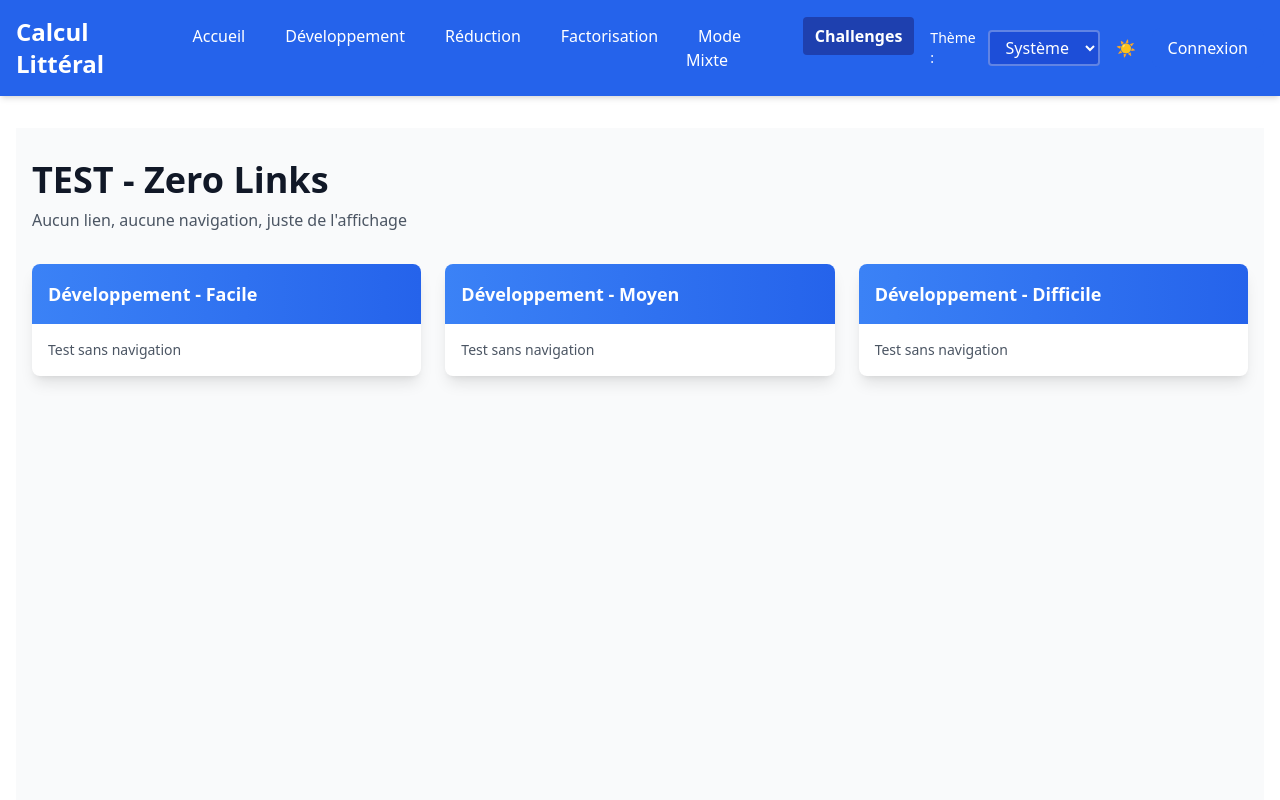
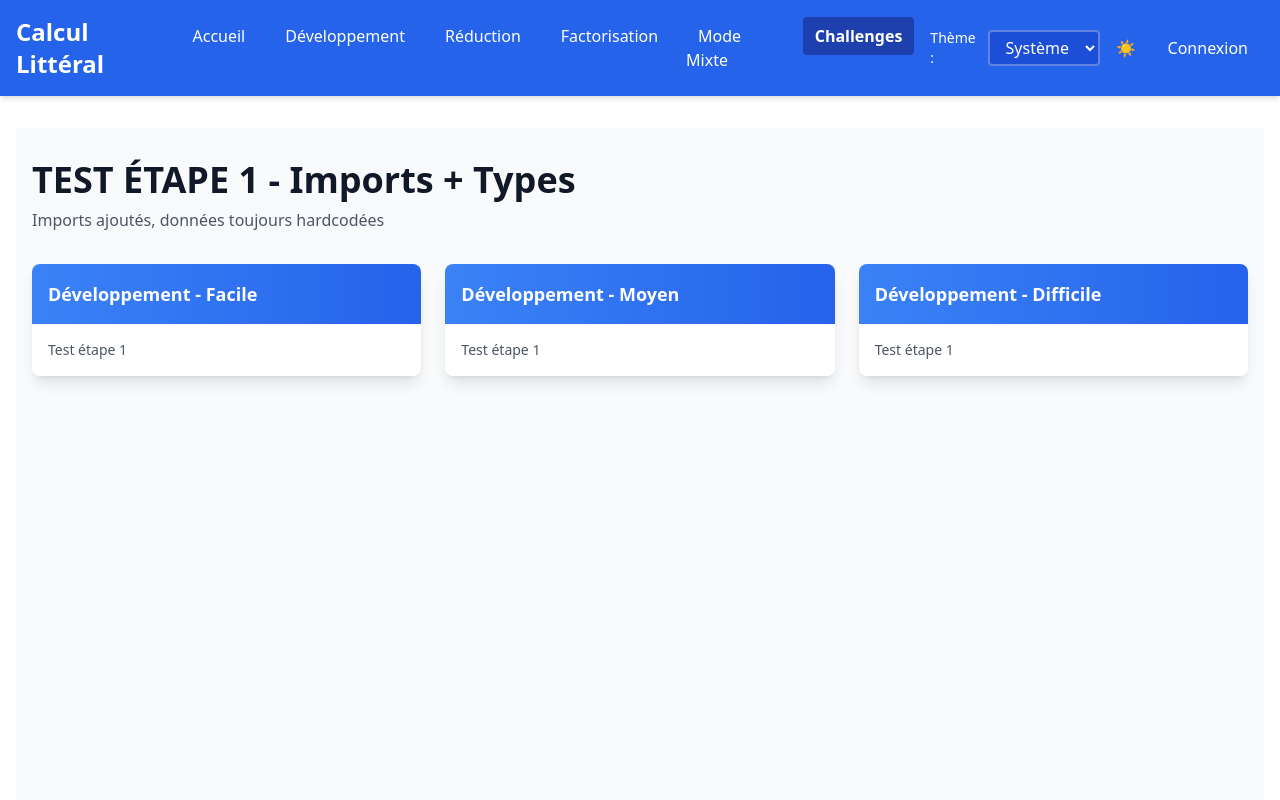
Before and after one commit to EP-portfolio/Calcul_Litteral, a Next.js app: page /challenges in a window 1280 px wide. Shown: the top 800 px of the page. Built offline with nearby package versions, Linux system fonts and the light colour scheme; no server answers.

Commit message:
ÉTAPE 1: Réintégration imports + types (données hardcodées)

```diff
--- a/app/challenges/page.tsx
+++ b/app/challenges/page.tsx
@@ -1,7 +1,24 @@
 'use client'
 
+import { useState, useEffect } from 'react'
+import { createClient } from '@/lib/supabase/client'
+import Link from 'next/link'
+import { Difficulty, Competence } from '@/types/database'
+import { getChallengeTitle, getChallengeDescription } from '@/lib/challengeGenerator'
+import { useRouter } from 'next/navigation'
+import { getAllUserProgress } from '@/lib/database/challenges'
+
+interface ChallengeCardData {
+  competence: Competence
+  difficulty: Difficulty
+  title: string
+  description: string
+  isCompleted: boolean
+  score: number | null
+}
+
 export default function ChallengesPage() {
-  // VERSION ABSOLUMENT MINIMALE - ZÉRO LIEN
+  // ÉTAPE 1: Imports + Types - Données toujours hardcodées
   const challenges = [
     { title: 'Développement - Facile', color: 'from-blue-500 to-blue-600' },
     { title: 'Développement - Moyen', color: 'from-blue-500 to-blue-600' },
@@ -11,9 +28,11 @@ export default function ChallengesPage() {
   return (
     <main className="min-h-screen bg-gray-50 dark:bg-gray-900 py-8 px-4">
       <div className="container mx-auto max-w-7xl">
-        <h1 className="text-4xl font-bold text-gray-900 dark:text-white mb-2">TEST - Zero Links</h1>
+        <h1 className="text-4xl font-bold text-gray-900 dark:text-white mb-2">
+          TEST ÉTAPE 1 - Imports + Types
+        </h1>
         <p className="text-gray-600 dark:text-gray-400">
-          Aucun lien, aucune navigation, juste de l&apos;affichage
+          Imports ajoutés, données toujours hardcodées
         </p>
 
         <div className="grid grid-cols-1 md:grid-cols-2 lg:grid-cols-3 gap-6 mt-8">
@@ -26,7 +45,7 @@ export default function ChallengesPage() {
                 <h3 className="text-lg font-bold">{challenge.title}</h3>
               </div>
               <div className="p-4">
-                <p className="text-gray-600 dark:text-gray-400 text-sm">Test sans navigation</p>
+                <p className="text-gray-600 dark:text-gray-400 text-sm">Test étape 1</p>
               </div>
             </div>
           ))}
```
